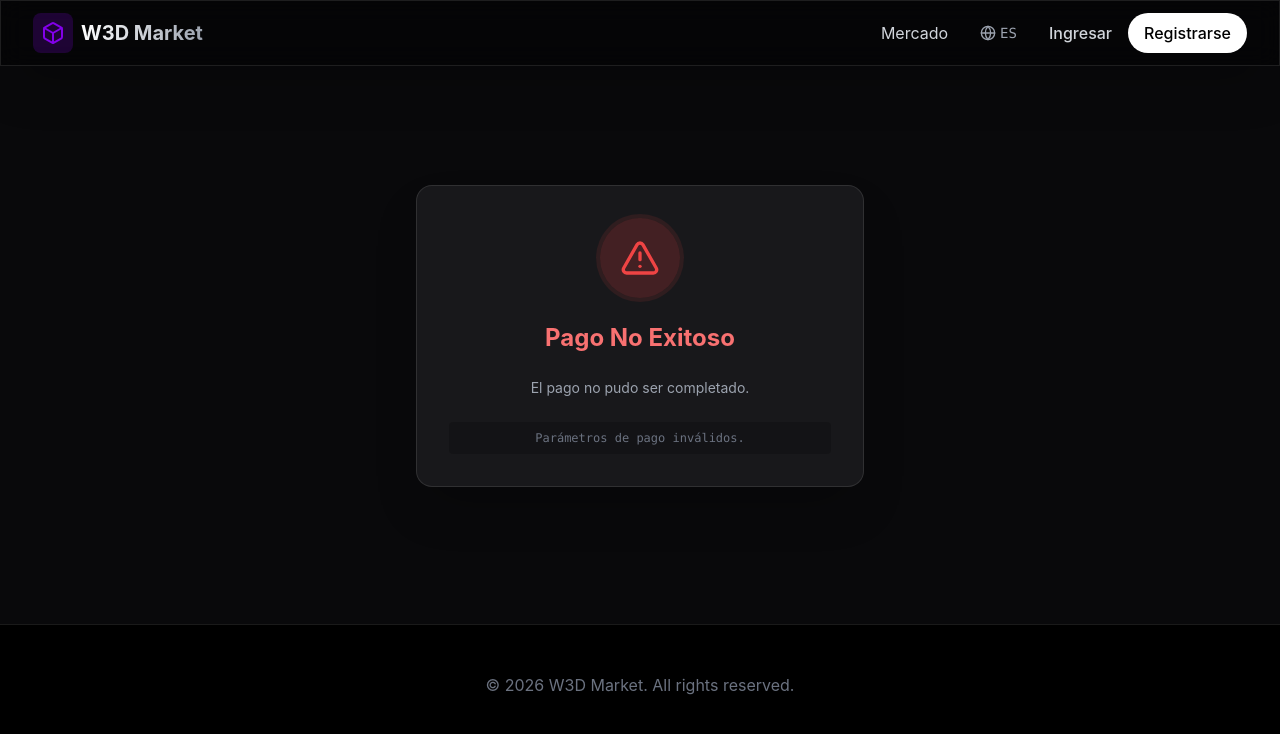
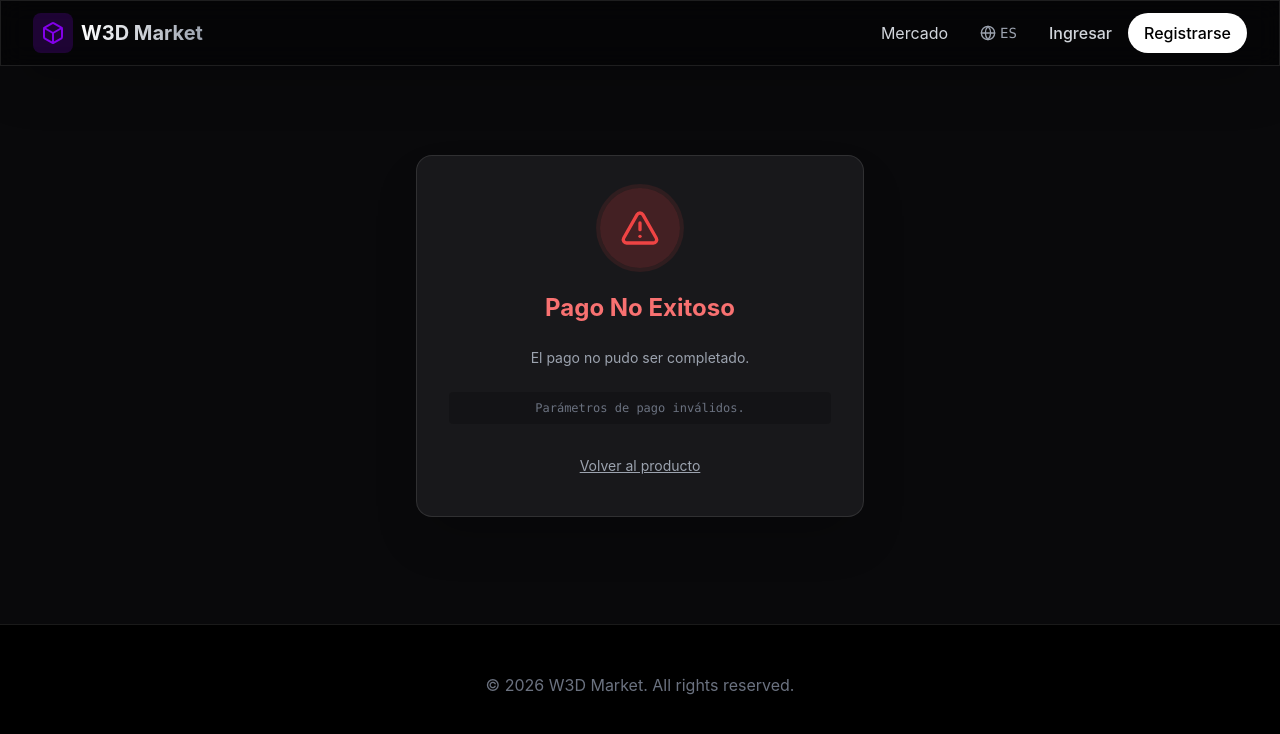
Before and after one commit to Wds10/wmekers, a React (Vite) app: page /payment-success in a window 1280 px wide. Shown: the top 734 px of the page. Built offline with nearby package versions, Linux system fonts and the light colour scheme.

Commit message:
fix(ui): add back button to payment error screen

```diff
--- a/src/pages/PaymentSuccess.tsx
+++ b/src/pages/PaymentSuccess.tsx
@@ -200,6 +200,13 @@ export default function PaymentSuccess() {
 
                         <p className="text-gray-400 text-sm mt-4">El pago no pudo ser completado.</p>
                         <p className="text-xs text-gray-500 bg-black/20 p-2 rounded font-mono break-all">{message}</p>
+
+                        <button
+                            onClick={() => navigate(`/model/${modelId}`)}
+                            className="text-sm text-gray-400 hover:text-white underline mt-2 px-4 py-2"
+                        >
+                            Volver al producto
+                        </button>
                     </>
                 )}
 
```
